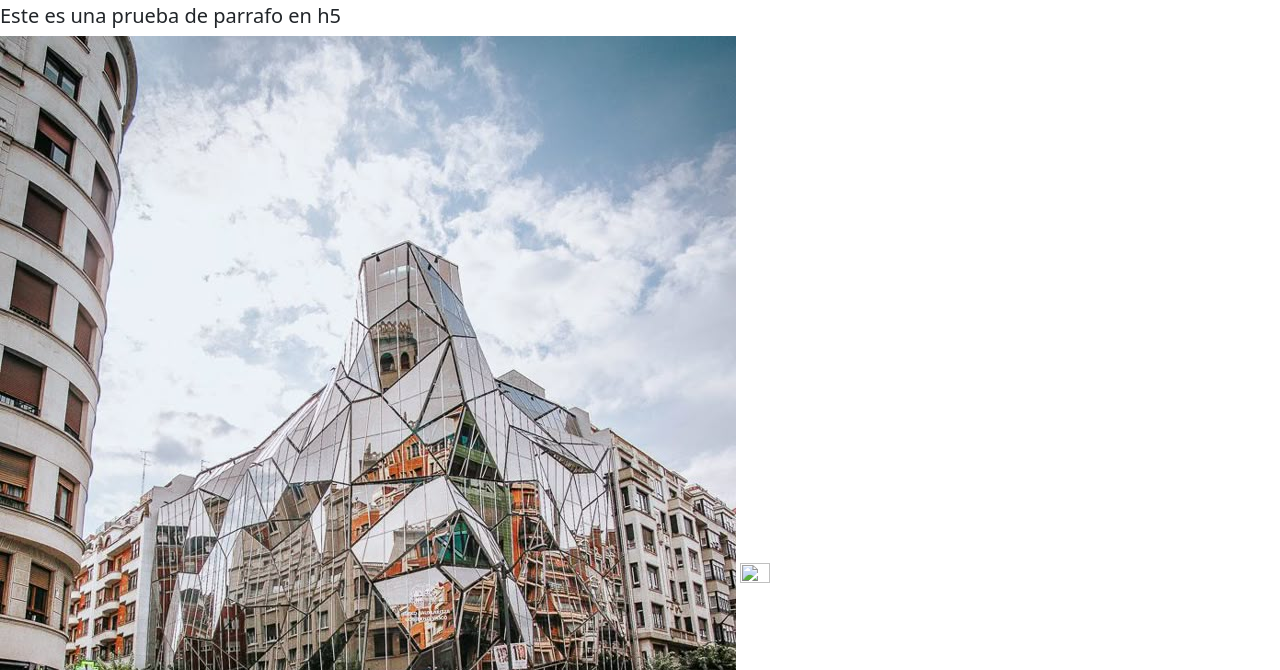
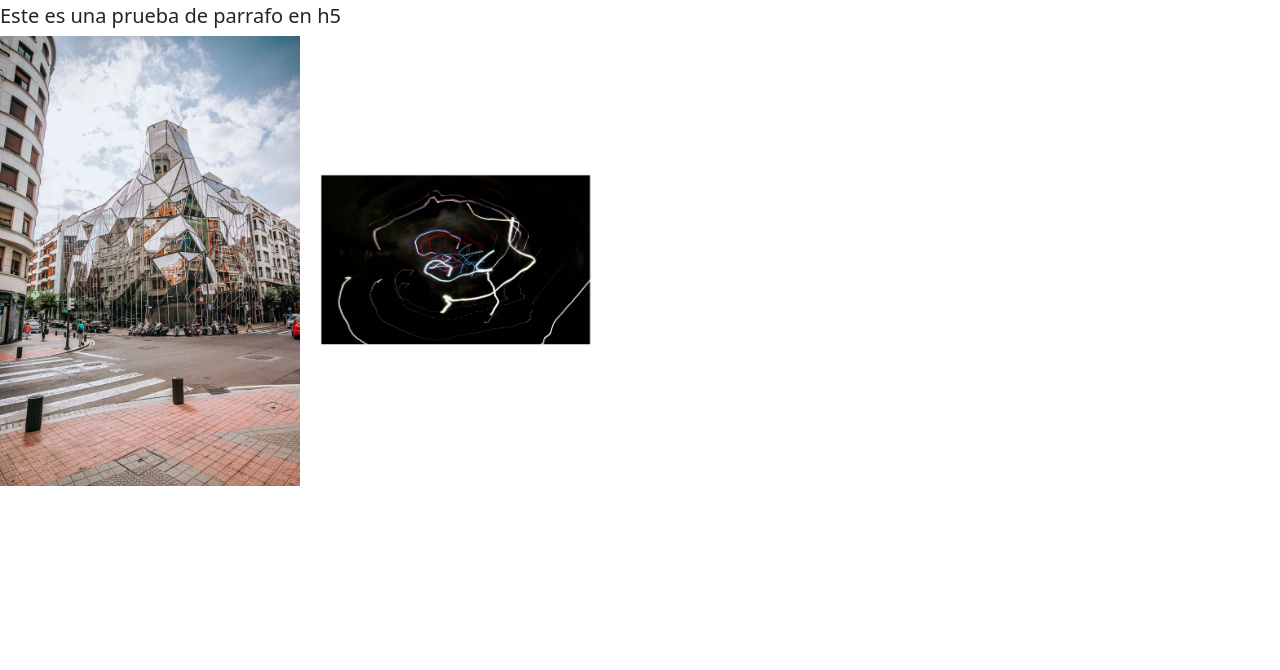
Before and after one commit to TaniaaaQ/PORTFOLIOTANIA, a plain HTML site: page index.html in a window 1280 px wide. Shown: the part 282-952 px from the top of the page. After the commit the page ends 800 px from the top, so only its background shows below. Drawn offline with nearby package versions, Linux system fonts and the light colour scheme.

Commit message:
prueba foto

```diff
--- a/index.html
+++ b/index.html
@@ -51,12 +51,11 @@
           Diseño de información en los espacios, recorridos, señalética </p>
         <h4> Este es una prueba de parrafo en </h4>
         <h5> Este es una prueba de parrafo en h5 </h5>
-        <img src="source/img/FOTITO.jpg" class="img-fluid" alt="Aqui va la FOTITO">
-        <img  class="img-fluid"
-        alt "LAFOTO"
-        src="src/FOTITO.jpg" width="30"  height="50"
+        <img src="source/img/FOTITO.jpg" class="img-fluid" alt="Aqui va la FOTITO" width="300" height="200">
 
-        <img src=".idx/src/img/luces.jpg" alt="Descripción de la imagen" width="300" height="200">
+
+
+        <img src="source/img/luces.jpg" alt="Descripción de la imagen" width="300" height="200">
 
 
 
```
